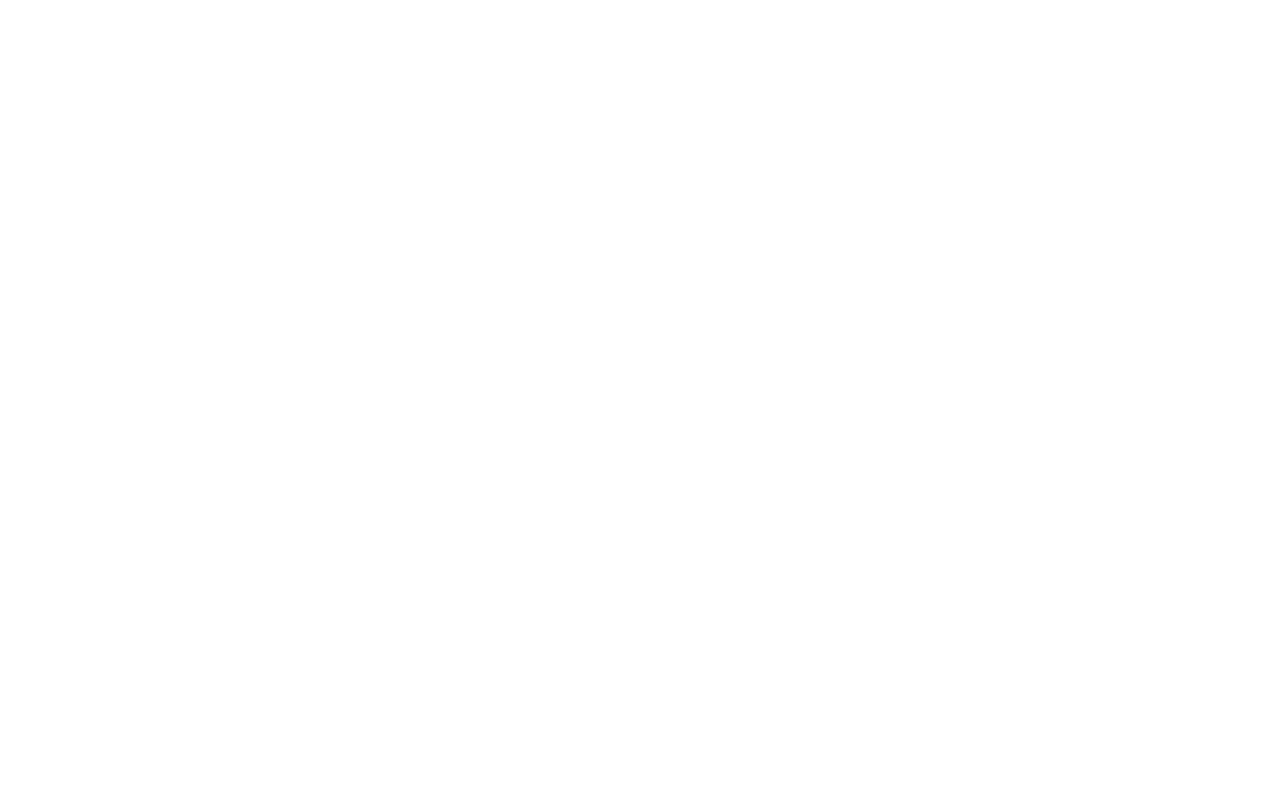
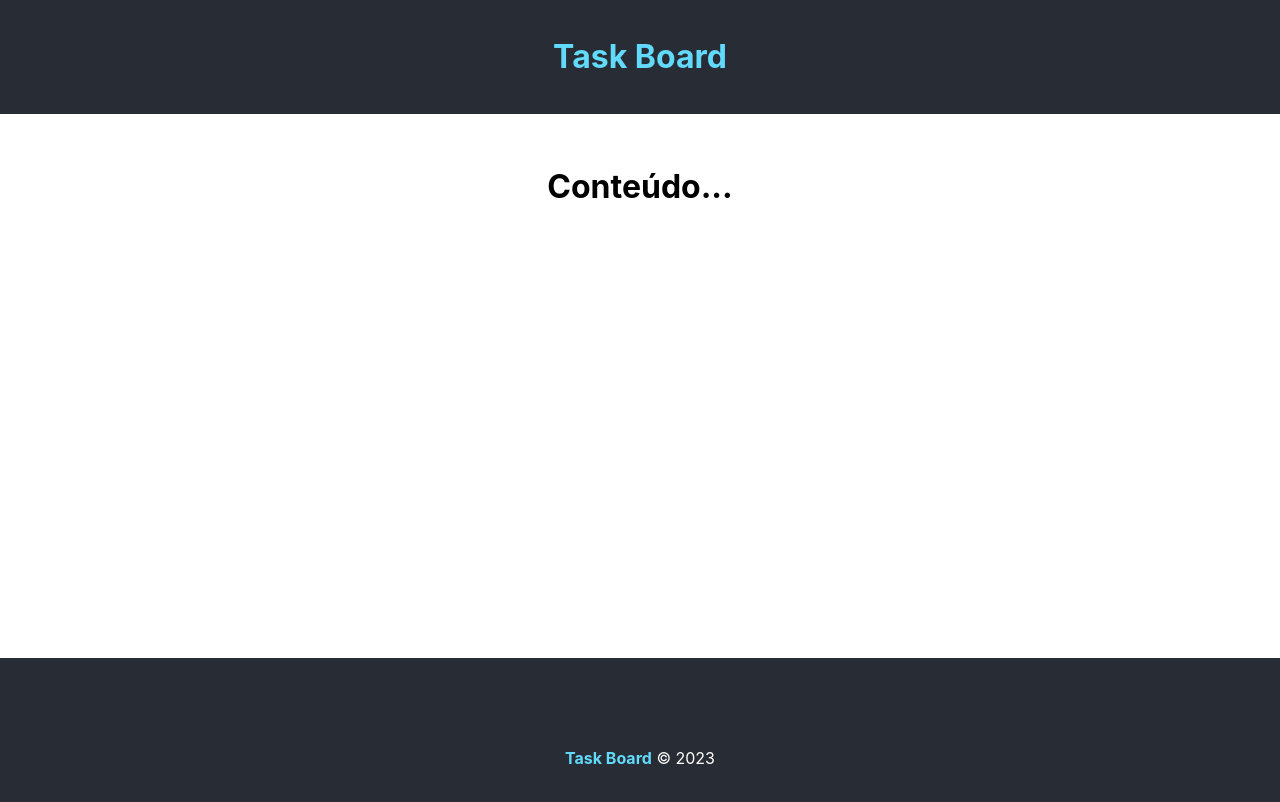
Before and after one commit to felippefsantana/task-board, a React (Create React App) app: page / in a window 1280 px wide. Shown: the top 802 px of the page. Built offline with nearby package versions, Linux system fonts and the light colour scheme; the HTML template or start-up script is replaced by a standard one.

Commit message:
header and footer

```diff
--- /dev/null
+++ b/src/App.module.css
@@ -0,0 +1,9 @@
+.main {
+  min-height: 60vh;
+  text-align: center;
+  padding: 2em;
+}
+
+.main h2 {
+  margin-bottom: 0.8em;
+}
--- a/src/App.tsx
+++ b/src/App.tsx
@@ -1,8 +1,22 @@
-import './App.css';
+// import './App.css';
+
+// Components
+import Footer from './components/Footer';
+import Header from './components/Header';
+
+// Styles CSS
+import styles from './App.module.css';
 
 function App() {
   return (
     <div className="App">
+      <Header />
+
+      <main className={styles.main}>
+        <h1>Conteúdo...</h1>
+      </main>
+
+      <Footer />
     </div>
   );
 }
--- /dev/null
+++ b/src/Global.d.ts
@@ -0,0 +1 @@
+declare module "*.module.css";
--- /dev/null
+++ b/src/components/Footer.tsx
@@ -0,0 +1,15 @@
+import React from 'react'
+
+import styles from '../styles/Footer.module.css';
+
+const Footer = () => {
+  return (
+    <footer className={styles.footer}>
+      <p>
+        <span>Task Board</span> &copy; 2023
+      </p>
+    </footer>
+  )
+}
+
+export default Footer
--- /dev/null
+++ b/src/components/Header.tsx
@@ -0,0 +1,13 @@
+import React from 'react'
+
+import styles from '../styles/Header.module.css';
+
+const Header = () => {
+  return (
+    <header className={styles.header}>
+      <h1>Task Board</h1>
+    </header>
+  )
+}
+
+export default Header
--- a/src/index.css
+++ b/src/index.css
@@ -11,3 +11,7 @@
   font-family: source-code-pro, Menlo, Monaco, Consolas, 'Courier New',
     monospace;
 }
+
+.hide {
+  display: none !important;
+}
--- /dev/null
+++ b/src/styles/Footer.module.css
@@ -0,0 +1,13 @@
+.footer {
+  height: 200px;
+  display: flex;
+  align-items: center;
+  justify-content: center;
+  background-color: #282c34;
+  color: #fff;
+}
+
+.footer span {
+  font-weight: bold;
+  color: #61dafb;
+}
--- /dev/null
+++ b/src/styles/Header.module.css
@@ -0,0 +1,6 @@
+.header {
+  background-color: #282c34;
+  color: #61dafb;
+  text-align: center;
+  padding: 1em;
+}
```
